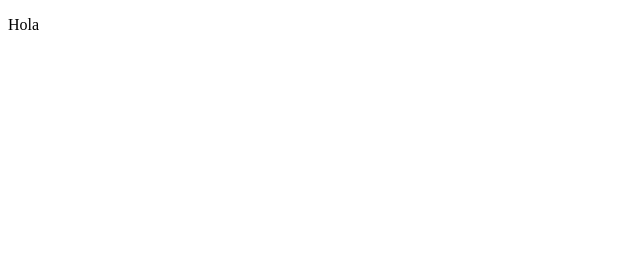
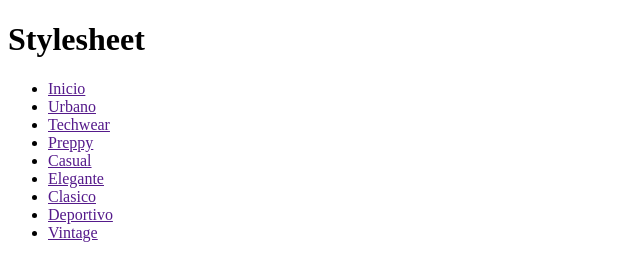
Before and after one commit to JMTerroba/LMSG-ProyectoWeb, a plain HTML site: page index.html in a window 1280 px wide. Shown: the whole page, without its empty margins (0-640 px from the left). Drawn offline with Linux system fonts and the light colour scheme.

Commit message:
17/01/2024

```diff
--- a/index.html
+++ b/index.html
@@ -3,9 +3,26 @@
 <head>
     <meta charset="UTF-8">
     <meta name="viewport" content="width=device-width, initial-scale=1.0">
-    <title>Document</title>
+    <title>Stylesheet-Shop</title>
+    <link rel="stylesheet" href="index.html">
 </head>
 <body>
-    <p>Hola</p>
+    <h1>Stylesheet</h1>
+    <header>
+        <nav>
+            <ul>
+                <li><a href="">Inicio</a></li>
+                <li><a href="">Urbano</a></li>
+                <li><a href="">Techwear</a></li>
+                <li><a href="">Preppy</a></li>
+                <li><a href="">Casual</a></li>
+                <li><a href="">Elegante</a></li>
+                <li><a href="">Clasico</a></li>
+                <li><a href="">Deportivo</a></li>
+                <li><a href="">Vintage</a></li>
+            </ul>
+        </nav>
+    </header>
+
 </body>
 </html>
```
Also changed, not shown: Casual.html (added), Clasico.html (added), Deportivo.html (added), Elegante.html (added), Preppy.html (added), Techwear.html (added), Urbano.html (added), Vintage.html (added).
